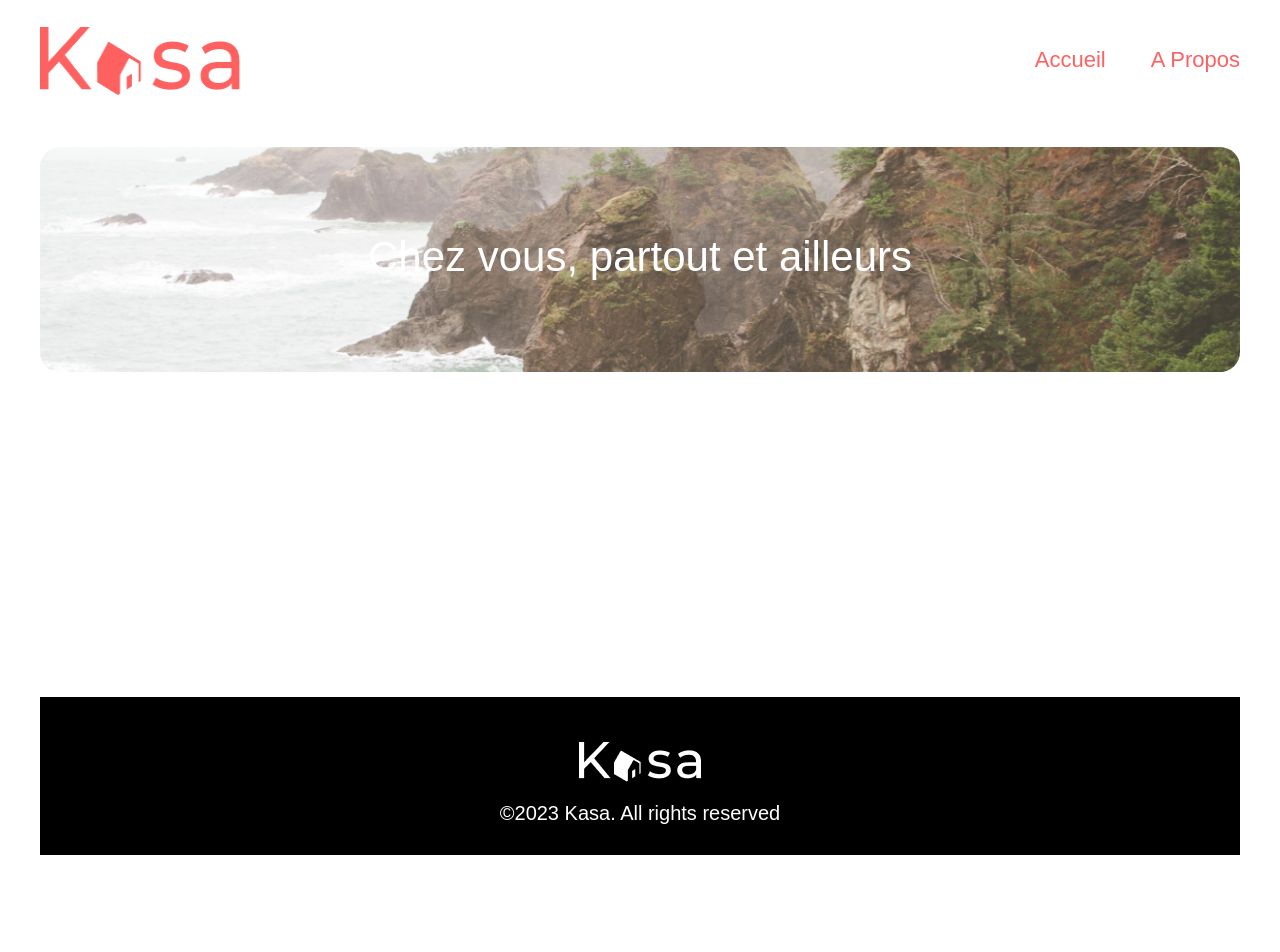
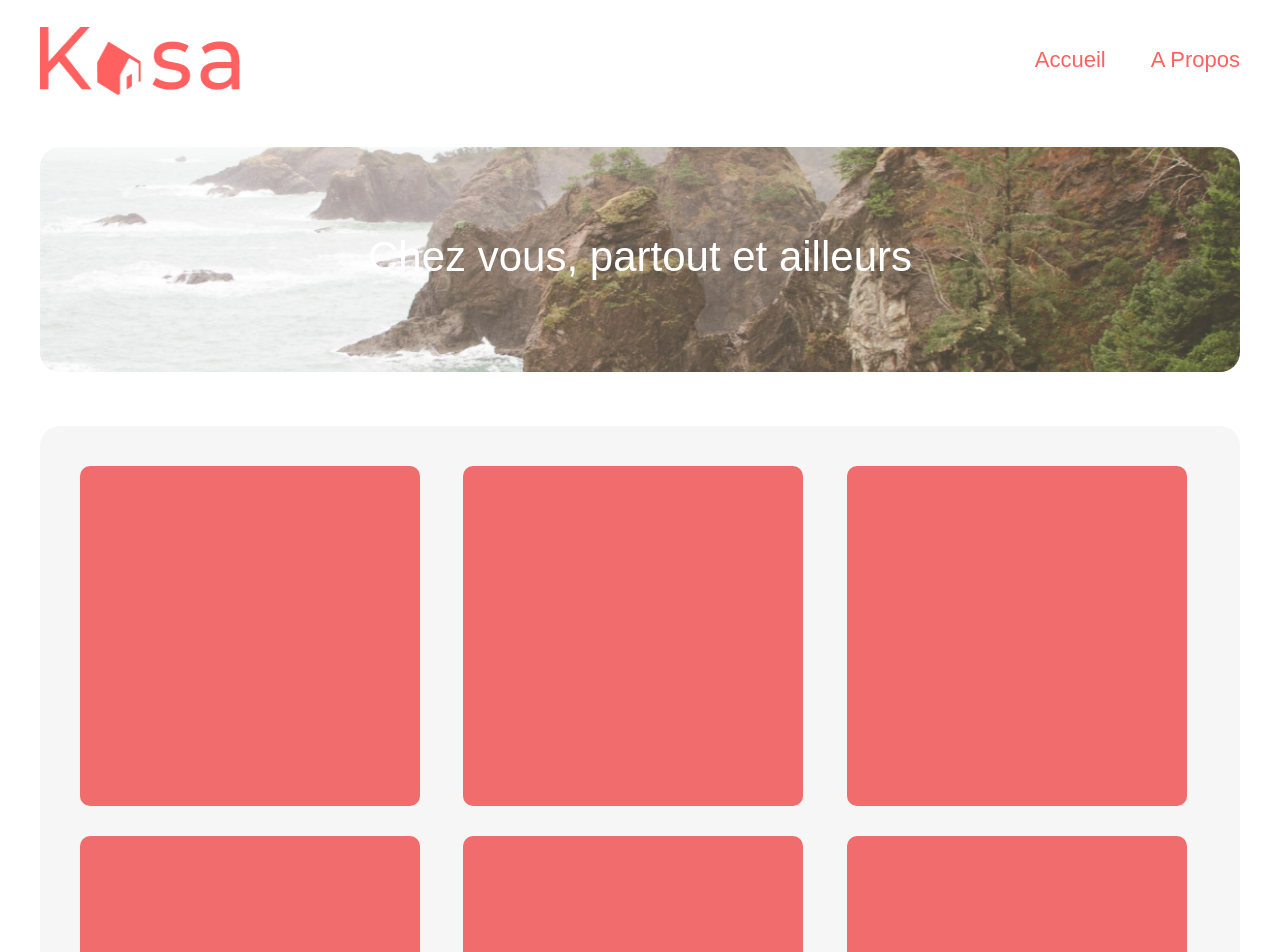
Before and after one commit to dylancatala/Kasa-app, a React (Create React App) app in the folder create-kasa/: page / in a window 1280 px wide. Shown: the top 952 px of the page. Before the commit the page ends 855 px from the top, so only its background shows below. Built offline with nearby package versions, Linux system fonts and the light colour scheme.

Commit message:
Adding components to home page/Adding data json

```diff
--- /dev/null
+++ b/create-kasa/src/components/card/Card.css
@@ -0,0 +1,6 @@
+.card-template {
+  background-color: #F16D6D;
+  border-radius: 10px;
+  width: 340px;
+  height: 340px;
+}
--- /dev/null
+++ b/create-kasa/src/components/card/Card.jsx
@@ -0,0 +1,11 @@
+import React from 'react';
+import './Card.css';
+
+const Card = () => {
+  return (
+    <div className='card-template'>
+    </div>
+  );
+};
+
+export default Card;
--- /dev/null
+++ b/create-kasa/src/pages/home/Home.css
@@ -0,0 +1,8 @@
+.grid-template {
+  display: grid;
+  grid-template-columns: repeat(3, 1fr);
+  gap: 30px;
+  background-color: #F6F6F6;
+  padding: 40px 40px;
+  border-radius: 20px;
+}
--- a/create-kasa/src/pages/home/Home.jsx
+++ b/create-kasa/src/pages/home/Home.jsx
@@ -1,12 +1,18 @@
-import React, { useEffect } from 'react';
+import './Home.css';
+import Card from '../../components/card/Card';
 import Header from '../../components/header/Header';
+import dataHouse from '../../data/logements.json';
 
 
 const Home = () => {
   return (
     <div className='page-wrapper'>
       <Header title="Chez vous, partout et ailleurs" imageURL="images/home-banner.png" />
-
+      <div className="grid-template">
+      {dataHouse.map((items, index) => (
+          <Card key={index} image={items.cover} />
+        ))}
+      </div>
     </div>
   );
 };
```
